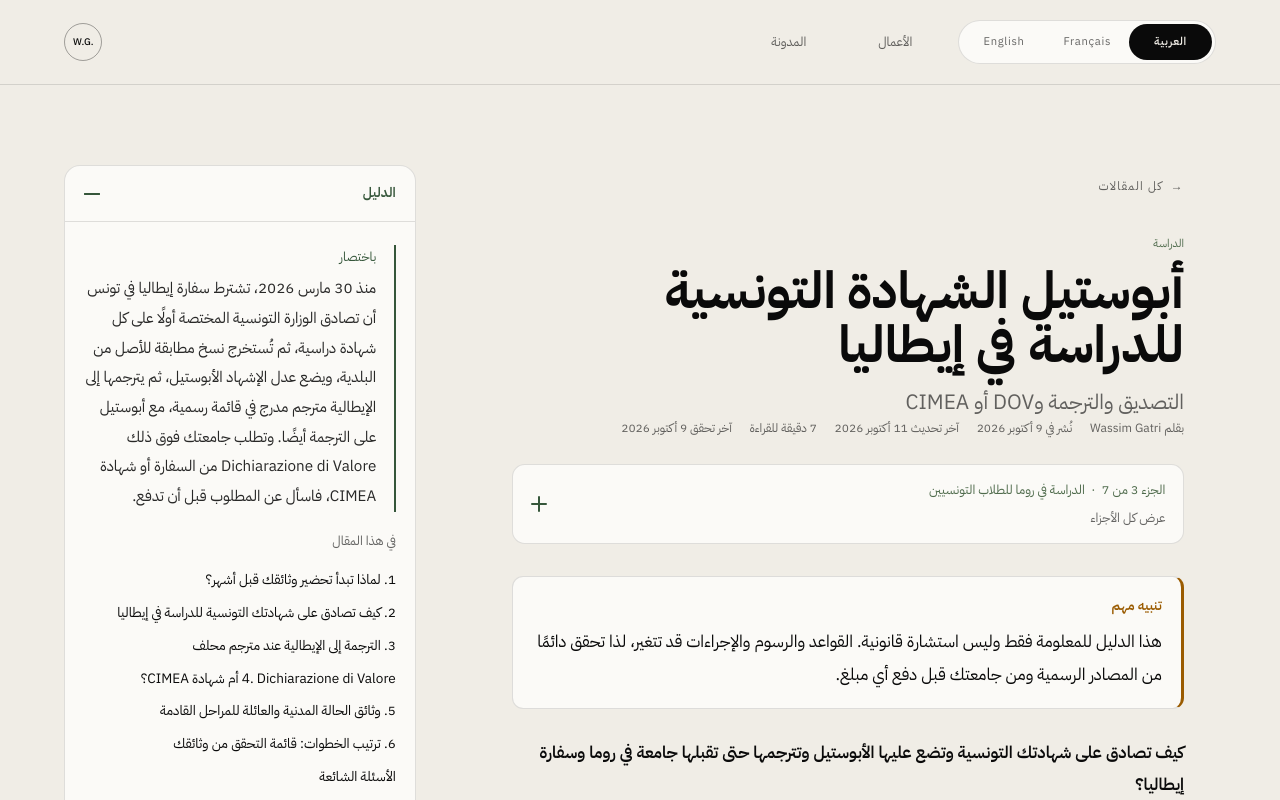
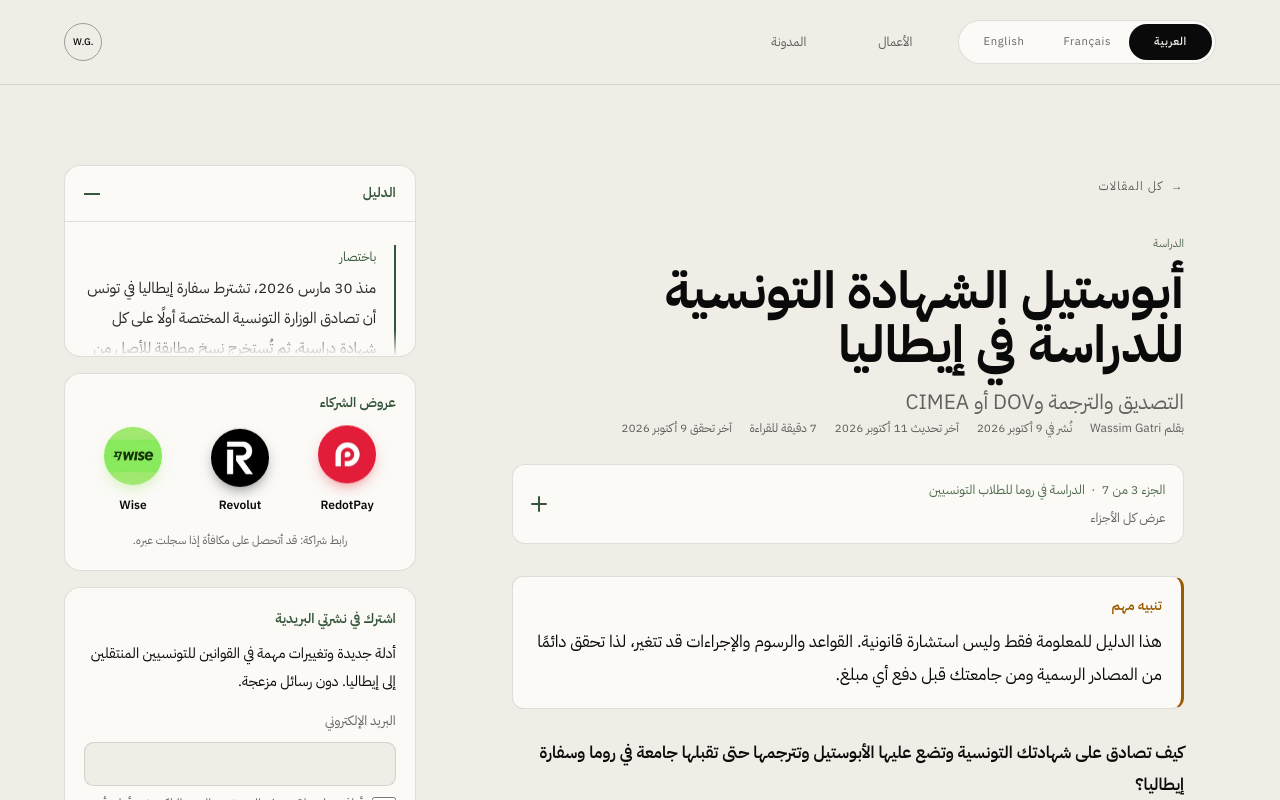
Before and after one commit to wasswassim/portfolio, a Next.js app: page /ar/blog/apostille-translation-documents-italy/ in a window 1280 px wide. Shown: the top 800 px of the page. Built offline with nearby package versions, Linux system fonts and the light colour scheme.

Commit message:
Revert "fix(blog): offer buttons without a box or notes; cards keep their size"
Back to the offer-button layout of bb66d24, as the owner asked.

This reverts commit b15e3ea.

Co-Authored-By: Claude Opus 5.5 <noreply@anthropic.com>

```diff
--- a/src/app/(blog)/blog.css
+++ b/src/app/(blog)/blog.css
@@ -536,8 +536,8 @@ a:focus-visible, button:focus-visible { outline: 2px solid var(--accent); outlin
     /* short screens: the column scrolls instead of cutting off the newsletter card */
     overflow-y: auto; overscroll-behavior: contain; scrollbar-width: thin;
   }
-  /* Cards keep their own size; the column scrolls if they do not all fit */
-  .blog-side .blog-guide { flex: none; max-block-size: calc(100dvh - 3rem); }
+  .blog-side .blog-guide { flex: 0 1 auto; max-block-size: none; min-block-size: 0; }
+  .blog-side .blog-guide:has(.blog-guide-scroll:not([hidden])) { min-block-size: 12rem; }
   .blog-side .blog-newsletter { flex: none; }
   .blog-newsletter--end { display: none; }
   .blog-guide-jump { display: none; }
@@ -733,9 +733,11 @@ a:focus-visible, button:focus-visible { outline: 2px solid var(--accent); outlin
 .blog-referral--brand .blog-referral-cta:focus-visible { outline-color: var(--ref-fg); }
 
 /* ── Partner offer buttons (side column): soft float, pulse ring on hover/focus ── */
+.blog-side .blog-offers { flex: none; }
+.blog-offers { padding: 1rem 1.2rem 1.1rem; border: 1px solid var(--border); border-radius: 1rem; background: var(--surface); }
 .blog-offers-title { margin: 0 0 0.8rem; font-size: 0.65rem; letter-spacing: 0.16em; text-transform: uppercase; font-weight: 600; color: var(--accent); }
 :lang(ar) .blog-offers-title { letter-spacing: 0; font-size: 0.85rem; }
-.blog-offers-list { flex: none; list-style: none; display: flex; justify-content: space-around; gap: 0.6rem; padding-block: 0.4rem; }
+.blog-offers-list { list-style: none; display: flex; justify-content: space-around; gap: 0.6rem; }
 .blog-offer { position: relative; display: flex; flex-direction: column; align-items: center; gap: 0.45rem; color: var(--fg); font-size: 0.75rem; font-weight: 600; }
 .blog-offer img { position: relative; z-index: 1; inline-size: 3.6rem; block-size: 3.6rem; border-radius: 50%; object-fit: cover;
   box-shadow: 0 6px 16px -6px color-mix(in srgb, var(--ref-btn) 70%, transparent);
--- a/src/components/blog/OfferButtons.tsx
+++ b/src/components/blog/OfferButtons.tsx
@@ -3,11 +3,13 @@ import type { Lang } from "@/lib/i18n/config";
 import type { Dictionary } from "@/lib/i18n";
 import { REFERRALS, type Referral } from "@/content/referrals";
 
-/** Three round, animated logo buttons between the guide card and the newsletter card (no box around them). */
-export default function OfferButtons({ dict }: { lang: Lang; dict: Dictionary }) {
+/** Three round partner buttons (logo + name) between the guide card and the newsletter card. */
+export default function OfferButtons({ lang, dict }: { lang: Lang; dict: Dictionary }) {
   const offers = Object.values(REFERRALS) as Referral[];
   return (
-    <ul className="blog-offers-list" aria-label={dict.offers.title}>
+    <section className="blog-offers" aria-labelledby="offers-title">
+      <h2 id="offers-title" className="blog-offers-title">{dict.offers.title}</h2>
+      <ul className="blog-offers-list">
         {offers.map((r, i) => (
           <li key={r.name} style={{ "--i": i } as React.CSSProperties}>
             <a
@@ -21,10 +23,12 @@ export default function OfferButtons({ dict }: { lang: Lang; dict: Dictionary })
               {/* eslint-disable-next-line @next/next/no-img-element -- tiny static logo */}
               <img src={r.logo} alt="" width={64} height={64} loading="lazy" />
               <span className="blog-offer-name">{r.name}</span>
-              <span className="blog-sr">{" " + dict.referral.newTab}</span>
+              <span className="blog-sr">{" " + r.badge[lang] + " " + dict.referral.newTab}</span>
             </a>
           </li>
         ))}
-    </ul>
+      </ul>
+      <p className="blog-offers-note">{dict.referral.inline}</p>
+    </section>
   );
 }
--- a/src/components/blog/ReferralCard.tsx
+++ b/src/components/blog/ReferralCard.tsx
@@ -40,6 +40,7 @@ export default function ReferralCard({ provider, text, lang, dict }: { provider:
         </a>
       </p>
       <p className="blog-referral-note">
+        {dict.referral.inline}{" "}
         <a href={r.termsUrl} rel="noopener noreferrer" target="_blank">{dict.referral.terms}</a>
         {", " + dict.fees.checked(date)}
       </p>
```
